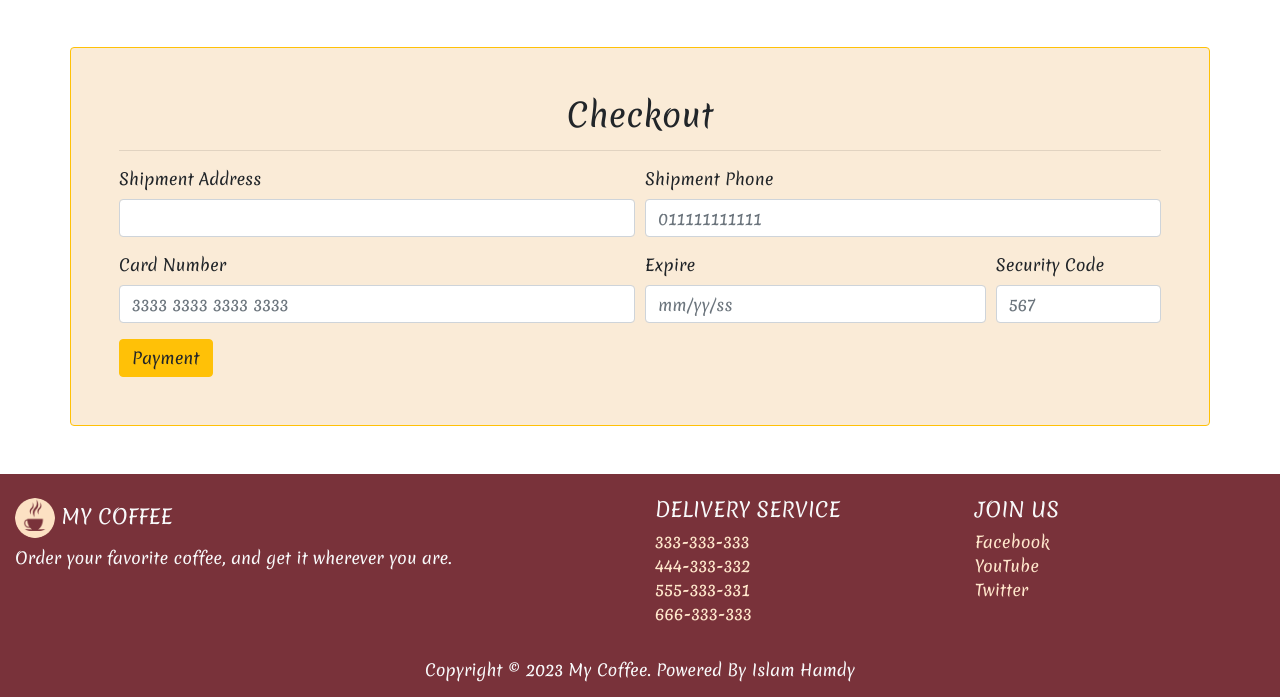
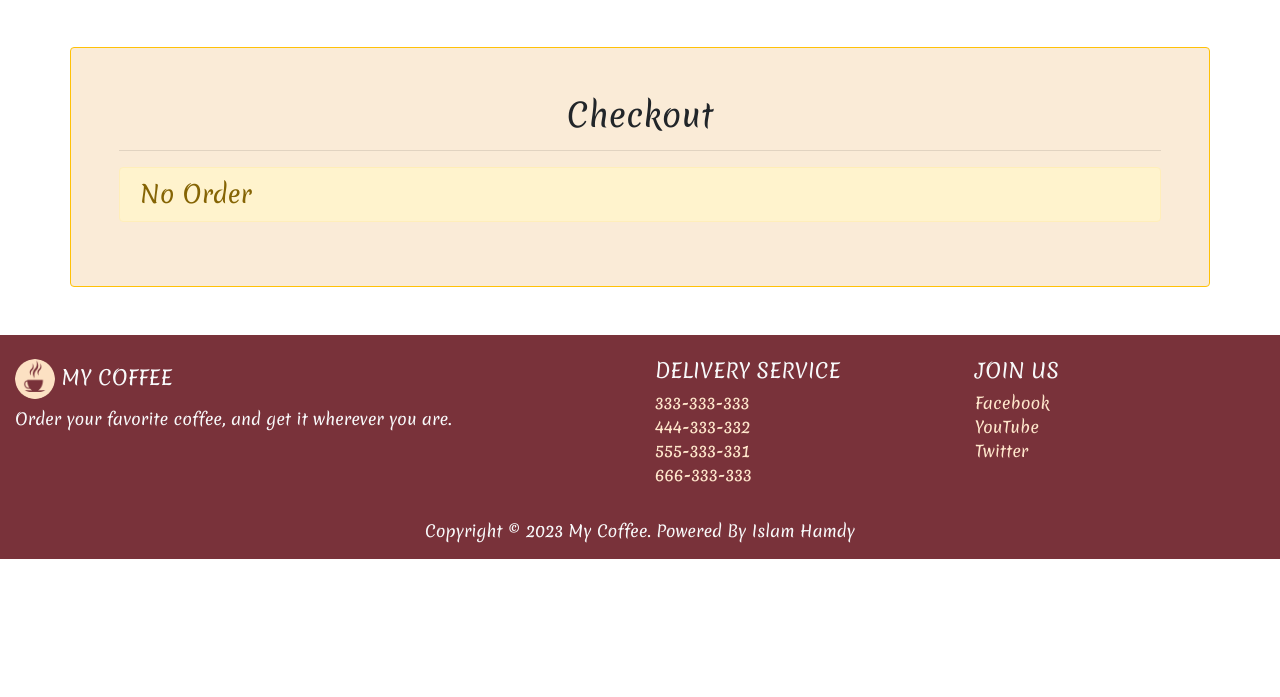
Before and after one commit to Islam412/My_Coffee, a Django app: page /orders/payment in a window 1280 px wide. Shown: the part 66-763 px from the top of the page. Run offline with Django 4.2, Linux system fonts and the light colour scheme; a user stored in the database is signed in; data that the repository does not hold is empty; some libraries are stand-ins or nearby versions.

Commit message:
print messages to user in state no order for No order

```diff
--- a/orders/templates/orders/payment.html
+++ b/orders/templates/orders/payment.html
@@ -13,6 +13,8 @@
     You must
     <a href="{% url 'signin' %}" class="text-dark">Login In</a>
   </h5>
+{% elif not order %}
+  <h4 class="alert alert-warning">No Order</h4>
 {% else %}
 {% if is_added == True %}
 <form method="POST" style="display: none;">
--- a/orders/views.py
+++ b/orders/views.py
@@ -85,4 +85,17 @@ def sub_qty(request, id):
 
 
 def payment(request):
-    return render(request,'orders/payment.html')
+    context = None
+    if request.user.is_authenticated and not request.user.is_anonymous:
+        if Order.objects.filter(user=request.user, is_finished=False):
+            order = Order.objects.get(user=request.user, is_finished=False)
+            orderdetails = OrderDetails.objects.filter(order=order)
+            total = 0
+            for sub in orderdetails:
+                total += sub.price * sub.quantity
+            context = {
+                'order': order,
+                'orderdetails': orderdetails,
+                'total': total,
+            }
+    return render(request,'orders/payment.html',context)
```
